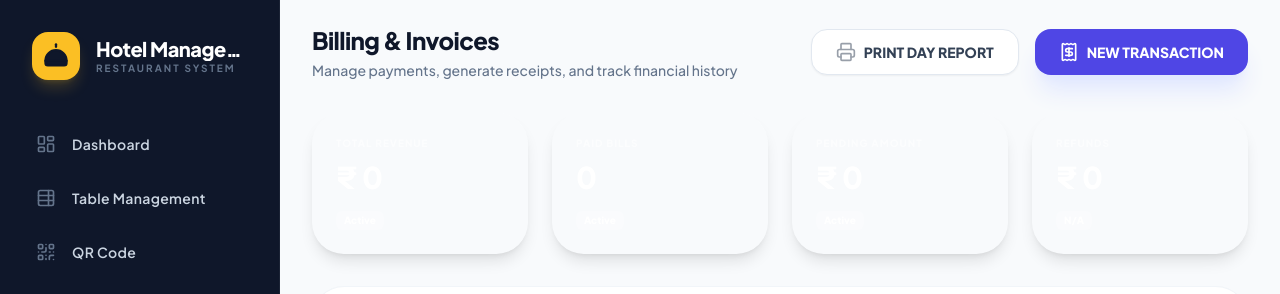
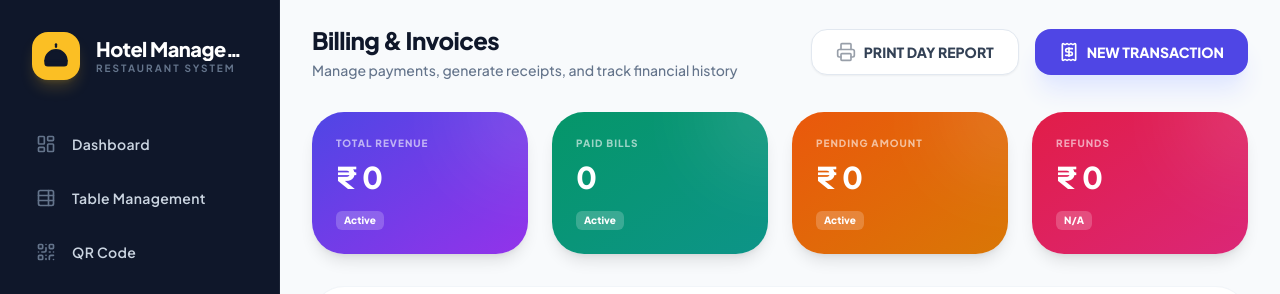
Before and after one commit to Tausif713/hotel-management, a React (Vite) app: page /billing in a window 1280 px wide. Shown: the top 294 px of the page. Built offline with nearby package versions, Linux system fonts and the light colour scheme; no server answers; the database is empty; sample sign-in values are in the browser's storage.

Commit message:
Fix invisible summary cards by adding missing bg-gradient-to-br

```diff
--- a/src/pages/BillingPage.tsx
+++ b/src/pages/BillingPage.tsx
@@ -55,7 +55,7 @@ export default function BillingPage() {
           { label: 'Pending Amount', value: `₹ ${invoices.filter(i => i.status !== 'completed').reduce((sum, i) => sum + (i.total_amount || 0), 0)}`, trend: 'Active', color: 'from-orange-600 to-amber-600' },
           { label: 'Refunds', value: '₹ 0', trend: 'N/A', color: 'from-rose-600 to-pink-600' },
         ].map((card, i) => (
-          <div key={i} className={cn("p-6 rounded-[2rem] text-white relative overflow-hidden group shadow-lg", card.color)}>
+          <div key={i} className={cn("p-6 rounded-[2rem] text-white relative overflow-hidden group shadow-lg bg-gradient-to-br", card.color)}>
              <div className="absolute top-0 right-0 w-32 h-32 bg-white/10 rounded-full -mr-16 -mt-16 blur-2xl group-hover:scale-110 transition-transform duration-700" />
              <p className="text-[10px] font-black uppercase tracking-widest opacity-60 mb-2 relative z-10">{card.label}</p>
              <h3 className="text-3xl font-black relative z-10">{card.value}</h3>
```
